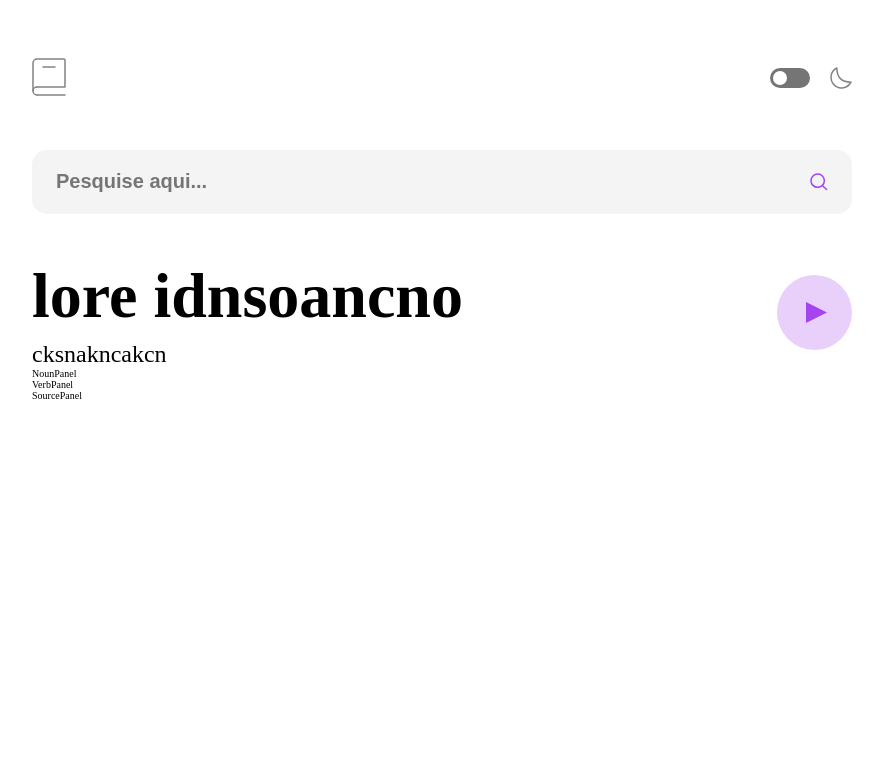
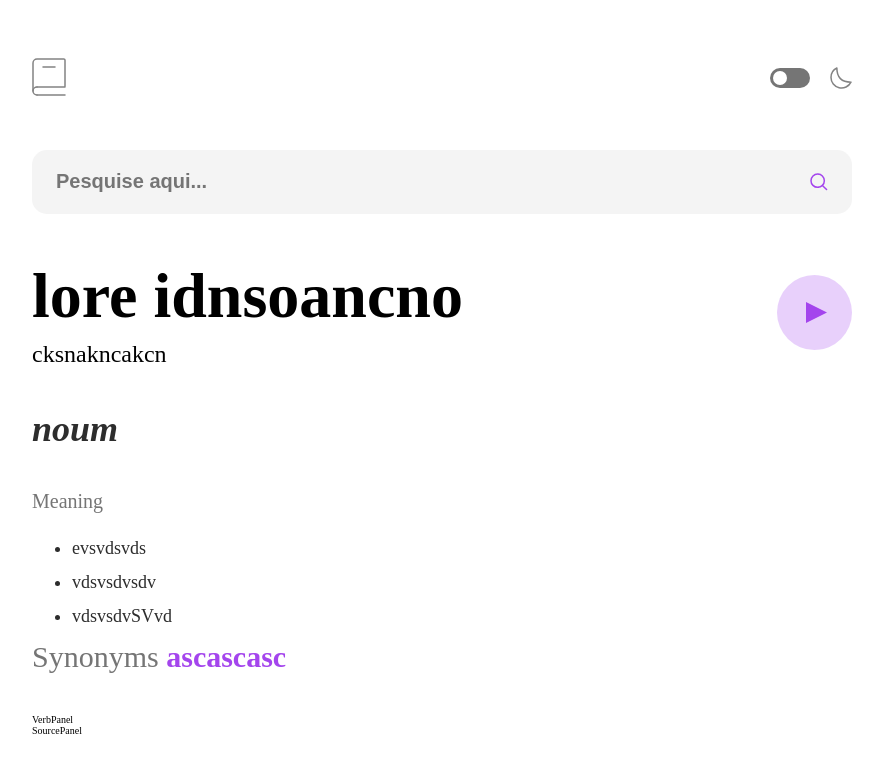
Before and after one commit to Ian-FS/dictionary-webb-app, a React (Vite) app: page / in a window 1280 px wide. Shown: the top 772 px of the page, without its empty margins (198-1081 px from the left). Built offline with nearby package versions, Linux system fonts and the light colour scheme.

Commit message:
atualizado estrutura e estilo do componente NoumPanel

```diff
--- a/src/components/NounPanel/NounPanel.jsx
+++ b/src/components/NounPanel/NounPanel.jsx
@@ -1,7 +1,23 @@
 import React from 'react'
+import './style.scss'
 
 export default function NounPanel() {
     return (
-        <div>NounPanel</div>
+        <div className='noum-panel'>
+            <div className='noum'>
+                <h2>noum</h2>
+            </div>
+            <div className='meaning'>
+                <h2>Meaning</h2>
+                <ul>
+                    <li>evsvdsvds</li>
+                    <li>vdsvsdvsdv</li>
+                    <li>vdsvsdvSVvd</li>
+                </ul>
+            </div>
+            <div className='synonyms'>
+                <h2>Synonyms <a>ascascasc</a></h2>
+            </div>
+        </div>
     )
 }
--- /dev/null
+++ b/src/components/NounPanel/style.scss
@@ -0,0 +1,39 @@
+.noum-panel {
+    .noum {
+        font-size: 2.4rem;
+        color: #2d2d2d;
+        font-style: italic;
+        margin-bottom: 40px;
+        font-weight: 700;
+    }
+    .meaning {
+        h2 {
+            font-size: 2rem;
+            font-weight: 400;
+            color: #757575;
+            margin-bottom: 25px;
+        }
+        ul {
+            font-size: 1.8rem;
+            font-weight: 400;
+            color: #2d2d2d;
+            li {
+                margin-bottom: 13px;
+                margin-left: 40px;
+            }
+        }
+    }
+    .synonyms {
+        display: flex;
+        font-size: 2rem;
+        h2 {
+            font-weight: 400;
+            color: #757575;
+            margin-bottom: 40px;
+        }
+        a {
+            font-weight: 700;
+            color: #a445ed;
+        }
+    }
+}
--- a/src/components/WordPanel/WordPanel.jsx
+++ b/src/components/WordPanel/WordPanel.jsx
@@ -3,14 +3,14 @@ import './style.scss'
 
 export default function WordPanel() {
     return (
-        <section>
+        <div className='word-panel'>
             <div>
                 <h1>lore idnsoancno</h1>
                 <p>cksnakncakcn</p>
-            </div>
+            </div >
             <div>
                 <img src="/src/assets/images/icon-play.svg" alt="Play" />
             </div>
-        </section>
+        </div>
     )
 }
--- a/src/components/WordPanel/style.scss
+++ b/src/components/WordPanel/style.scss
@@ -1,7 +1,8 @@
-section {
+.word-panel {
     display: flex;
     justify-content: space-between;
     align-items: center;
+    margin-bottom: 40px;
     h1 {
         font-size: 6.4rem;
         font-weight: 700;
```
